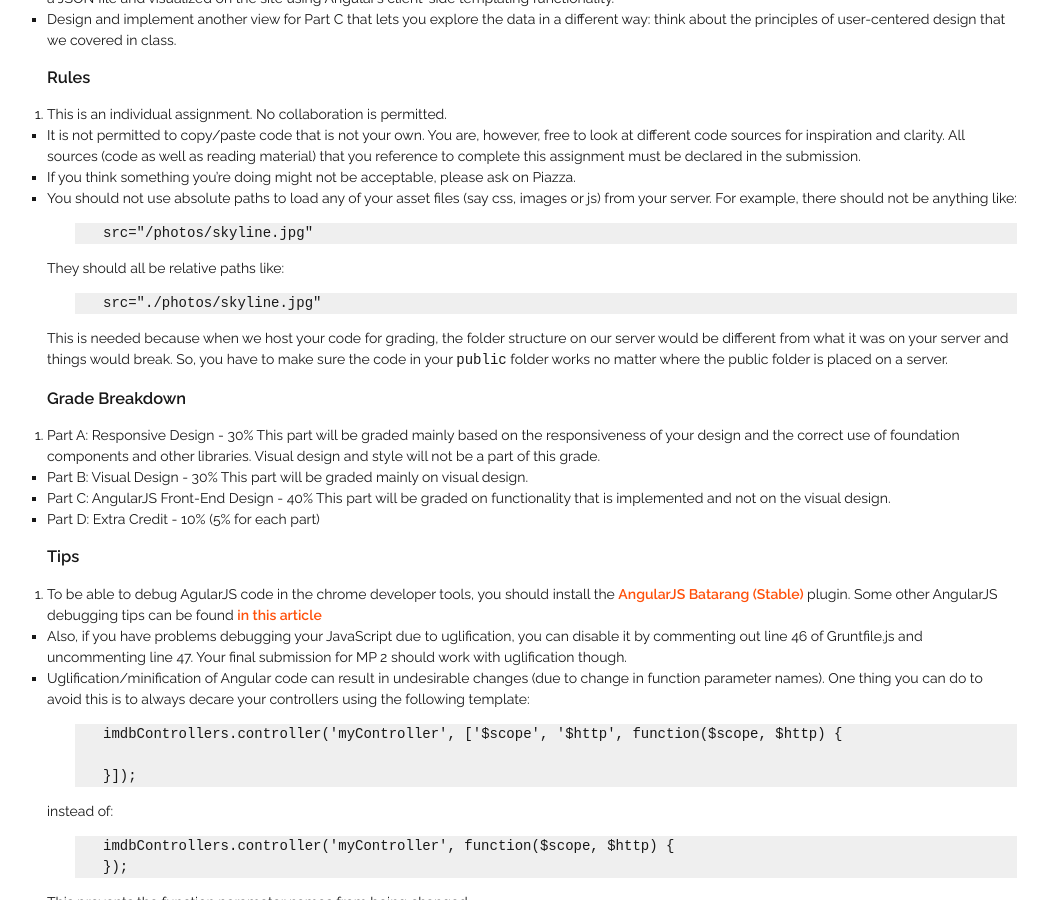
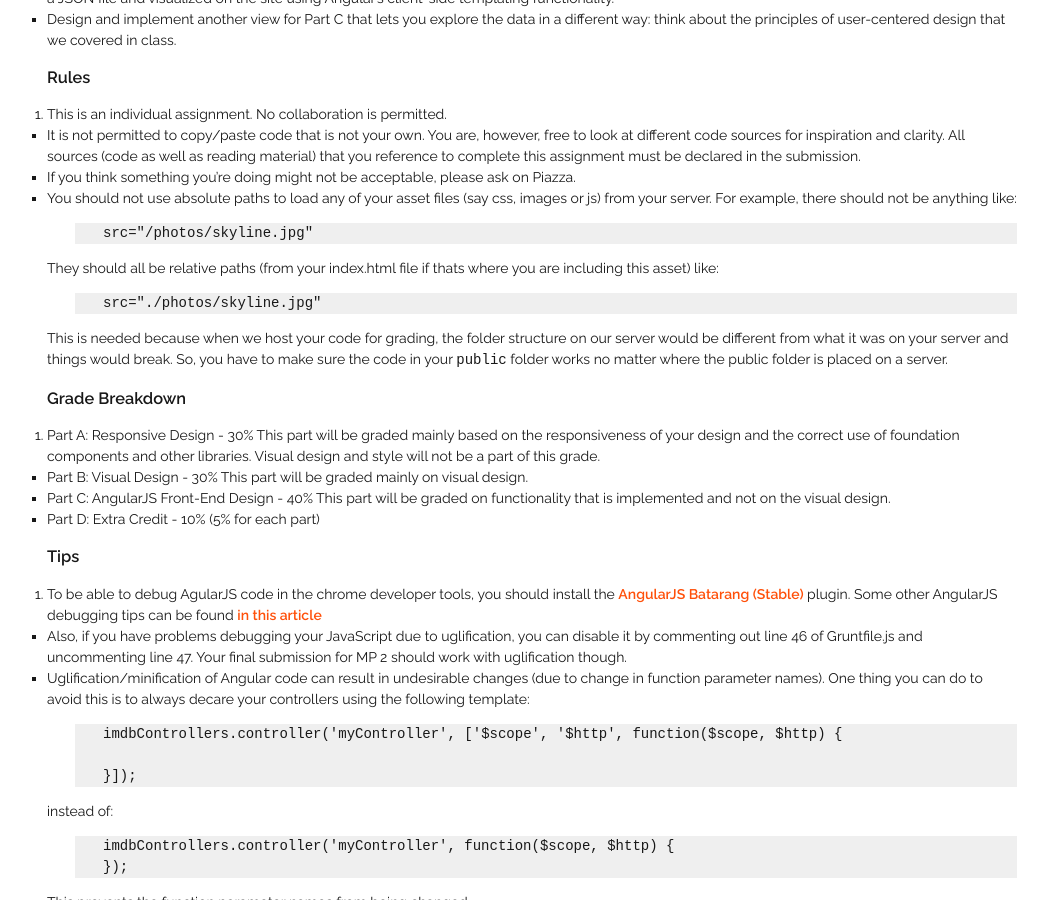
Before and after one commit to biplabdeka/fa2016, a Jekyll site: the page built from _posts/2015-2-23-MP-2.md, in a window 1280 px wide and 900 px high, scrolled down 2206 px. Shown: the whole window, without its empty margins (108-1156 px from the left). Built offline with Jekyll 4.4.1, drawn with Linux system fonts in a browser that asks for light colours; nearby versions of some CDN libraries; Markdown is read by kramdown in place of the engine named in the settings.

Commit message:
corrections

````diff
--- a/_posts/2015-2-23-MP-2.md
+++ b/_posts/2015-2-23-MP-2.md
@@ -89,7 +89,7 @@ For the complete list, please refer to the [Angular documentation](https://docs.
 src="/photos/skyline.jpg"
 ```
 
-They should all be relative paths like:
+They should all be relative paths (from your index.html file if thats where you are including this asset) like:
 
 ```html
 src="./photos/skyline.jpg"
````
